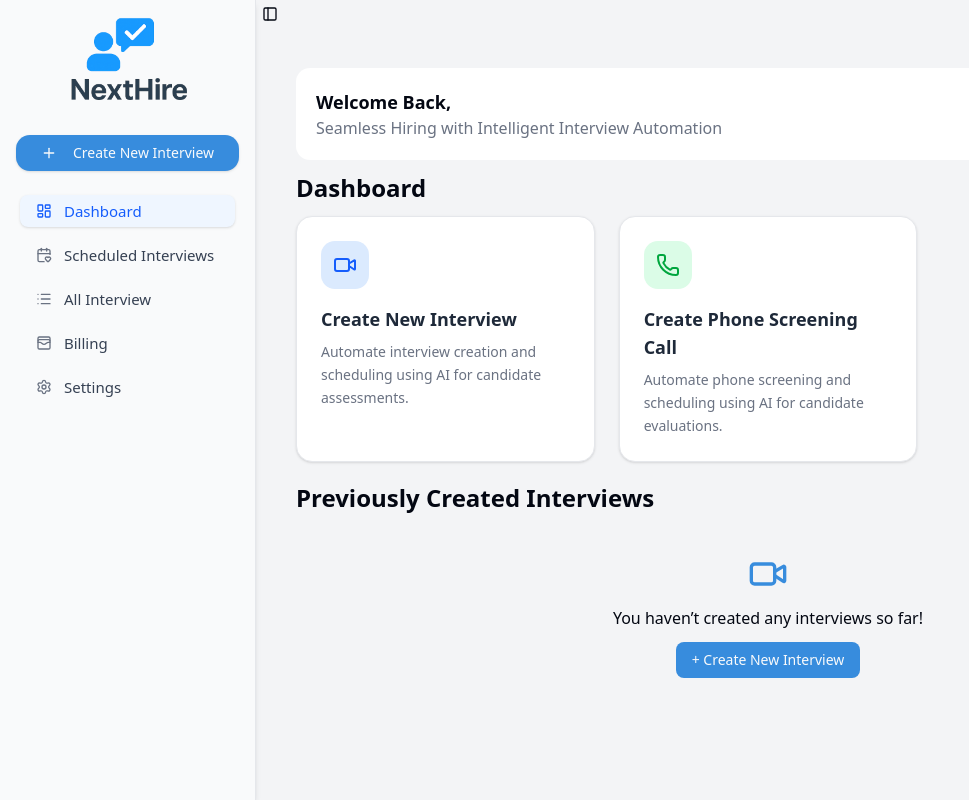
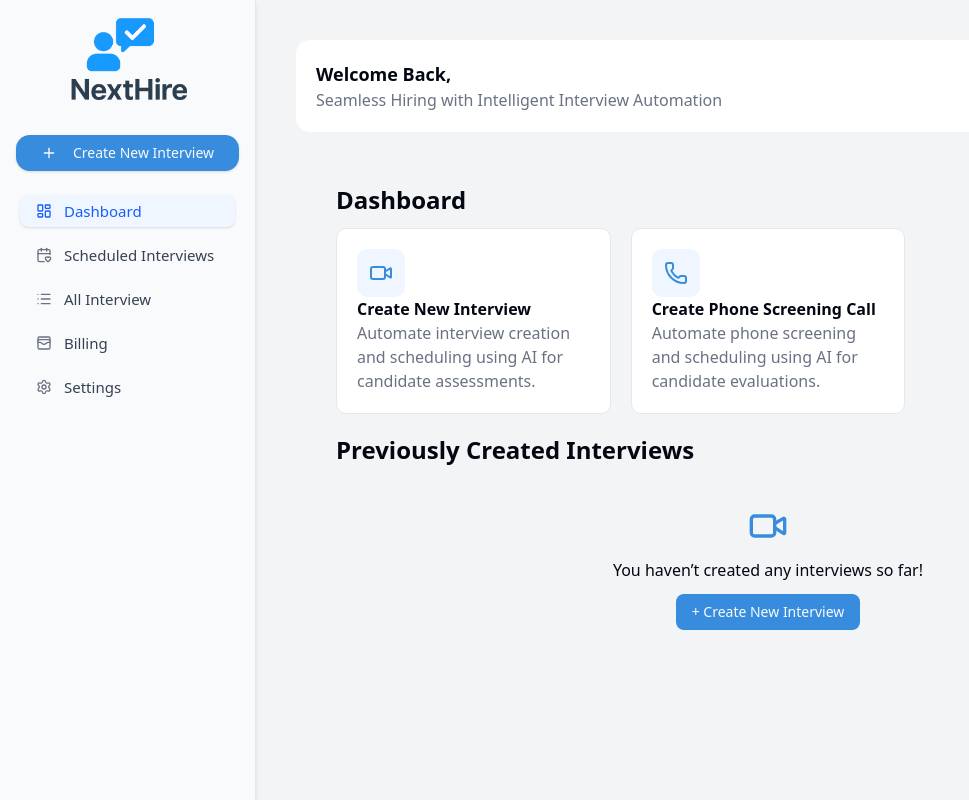
Before and after one commit to bhagatankit05/NextHire_, a Next.js app: page /dashboard in a window 1280 px wide. Shown: the whole page, without its empty margins (0-969 px from the left). Built offline with nearby package versions, Linux system fonts and the light colour scheme; no server answers.

Commit message:
feat: refactor CreateOptions component to use Link for interview creation and update styles

```diff
--- a/app/(main)/dashboard/_components/CreateOptions.jsx
+++ b/app/(main)/dashboard/_components/CreateOptions.jsx
@@ -1,38 +1,22 @@
 import { Phone, Video } from 'lucide-react'
+import Link from 'next/link'
 import React from 'react'
 
 const CreateOptions = () => {
-  const options = [
-    {
-      icon: <Video className="p-3 text-blue-600 bg-blue-100 rounded-xl h-12 w-12" />,
-      title: "Create New Interview",
-      description:
-        "Automate interview creation and scheduling using AI for candidate assessments.",
-    },
-    {
-      icon: <Phone className="p-3 text-green-600 bg-green-100 rounded-xl h-12 w-12" />,
-      title: "Create Phone Screening Call",
-      description:
-        "Automate phone screening and scheduling using AI for candidate evaluations.",
-    },
-  ]
-
-  return (
-    <div className="grid grid-cols-1 md:grid-cols-2 lg:grid-cols-3 gap-6">
-      {options.map((item, index) => (
-        <div
-          key={index}
-          className="bg-white border border-gray-200 rounded-2xl p-6 shadow-sm hover:shadow-md transition-shadow duration-300 cursor-pointer"
-        >
-          <div className="mb-4">{item.icon}</div>
-          <h2 className="font-semibold text-lg text-gray-800 mb-2">{item.title}</h2>
-          <p className="text-gray-500 text-sm leading-relaxed">
-            {item.description}
-          </p>
+    return (
+        <div className='grid grid-cols-3 gap-5'>
+            <Link href={'/dashboard/create-interview'} className='bg-white border border-gray-200 rounded-lg p-5'>
+                <Video className='p-3 text-primary bg-blue-50 rounded-lg h-12 w-12' />
+                <h2 className='font-bold'>Create New Interview</h2>
+                <p className='text-gray-500'>Automate interview creation and scheduling using AI for candidate assessments.</p>
+            </Link>
+            <div className='bg-white border border-gray-200 rounded-lg p-5'>
+                <Phone className='p-3 text-primary bg-blue-50 rounded-lg h-12 w-12' />
+                <h2 className='font-bold'>Create Phone Screening Call</h2>
+                <p className='text-gray-500'>Automate phone screening and scheduling using AI for candidate evaluations.</p>
+            </div>
         </div>
-      ))}
-    </div>
-  )
+    )
 }
 
-export default CreateOptions
+export default CreateOptions;
--- a/app/(main)/dashboard/page.jsx
+++ b/app/(main)/dashboard/page.jsx
@@ -6,7 +6,7 @@ import LatestInterviewsList from './_components/LatestInterviewsList'
 const Dashboard = () => {
   return (
     <div>
-      <WelcomeContainer/>
+      {/*<WelcomeContainer/>*/}
       <h2 className='my-3 font-bold text-2xl'>Dashboard</h2>
       <CreateOptions/>
 
--- a/app/(main)/provider.js
+++ b/app/(main)/provider.js
@@ -2,14 +2,16 @@
 import { SidebarProvider, SidebarTrigger } from '@/components/ui/sidebar';
 import React from 'react';
 import { AppSidebar } from './_components/AppSidebar';
+import WelcomeContainer from './dashboard/_components/WelcomeContainer';
 
 
 const DashboardProvider = ({ children }) => {
   return (
     <SidebarProvider>
       <AppSidebar />
-      <div className='w-full'>
-        <SidebarTrigger/>
+      <div className='w-full p-10'>
+        {/*<SidebarTrigger/>*/}
+        <WelcomeContainer/>
       {children}
       </div>
     </SidebarProvider>
--- a/app/layout.js
+++ b/app/layout.js
@@ -1,6 +1,7 @@
 import { Geist, Geist_Mono } from "next/font/google";
 import "./globals.css";
 import Provider from "./provider";
+import { Toaster } from "sonner";
 
 const geistSans = Geist({
   variable: "--font-geist-sans",
@@ -25,6 +26,7 @@ export default function RootLayout({ children }) {
       >
         <Provider>
           {children}
+          <Toaster/>
         </Provider>
       </body>
     </html>
--- a/package.json
+++ b/package.json
@@ -9,16 +9,22 @@
   },
   "dependencies": {
     "@radix-ui/react-dialog": "^1.1.15",
+    "@radix-ui/react-progress": "^1.1.7",
+    "@radix-ui/react-select": "^2.2.6",
     "@radix-ui/react-separator": "^1.1.7",
     "@radix-ui/react-slot": "^1.2.3",
     "@radix-ui/react-tooltip": "^1.2.8",
     "@supabase/supabase-js": "^2.57.4",
+    "axios": "^1.12.2",
     "class-variance-authority": "^0.7.1",
     "clsx": "^2.1.1",
     "lucide-react": "^0.544.0",
     "next": "15.2.4",
+    "next-themes": "^0.4.6",
+    "openai": "^5.23.0",
     "react": "^18.2.0",
     "react-dom": "^18.2.0",
+    "sonner": "^2.0.7",
     "tailwind-merge": "^3.3.1"
   },
   "devDependencies": {
```
Also changed, not shown: 1 other file (tests, documents, lock files or other folders).
